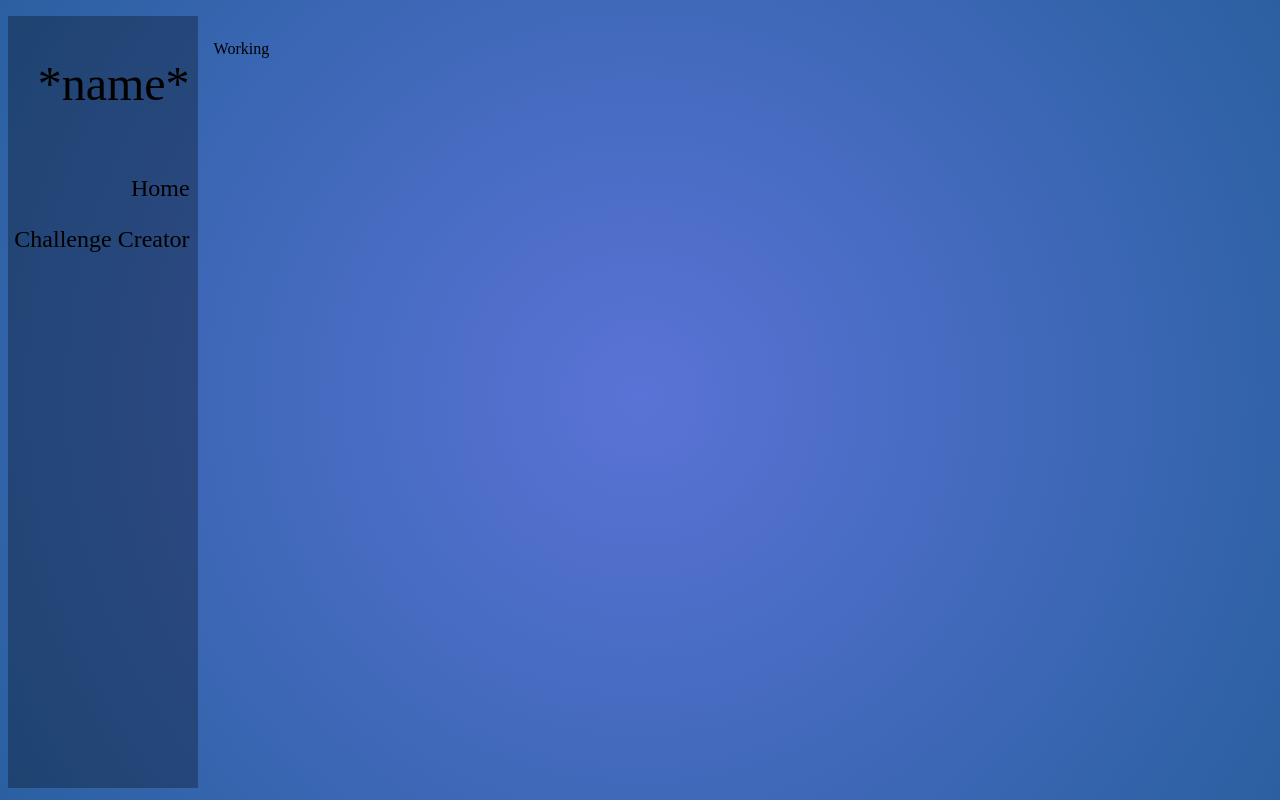
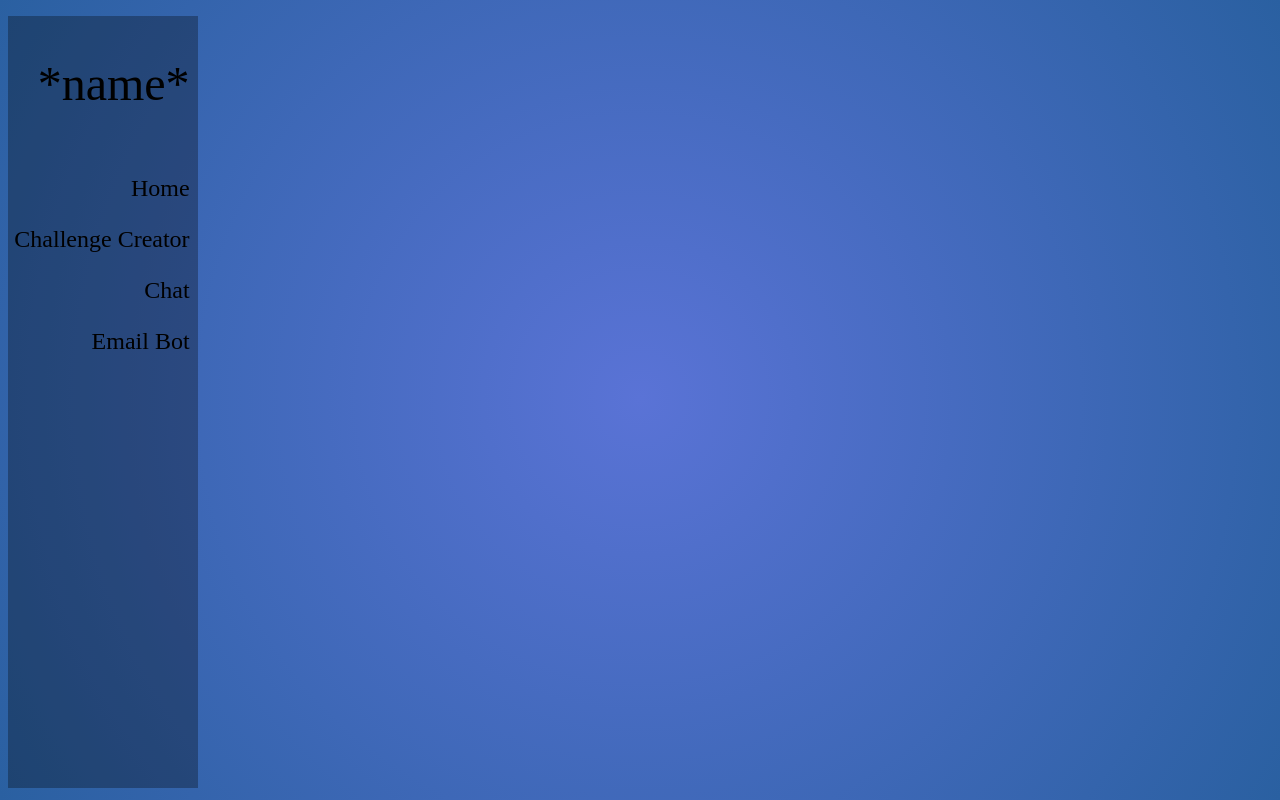
Before and after one commit to dk42506/lbc2-control-panel, a Next.js app: page /challengecreator in a window 1280 px wide. Built offline with nearby package versions, Linux system fonts and the light colour scheme; a web font is replaced by a local one.

Commit message:
added items to nav

```diff
--- a/src/components/ChallengeCreator/challengecreator.tsx
+++ b/src/components/ChallengeCreator/challengecreator.tsx
@@ -7,7 +7,9 @@ export default function ChallengeCreator() {
             <div className={styles.Container}>
                 <Nav />
                 <div className={styles.Main}>
-                    <p>Working</p>
+                    <form>
+
+                    </form>
                 </div>
             </div>
         </>
--- a/src/components/HomePage/homepage.tsx
+++ b/src/components/HomePage/homepage.tsx
@@ -15,6 +15,7 @@ export default function HomePage() {
                   Name
                 </div>
             </div>
+
           </div>
         </div>
       </>
--- a/src/components/Nav/Nav.tsx
+++ b/src/components/Nav/Nav.tsx
@@ -16,6 +16,12 @@ const Nav: React.FC<{}> = () => {
                 <div className={styles.element}>
                     <Link href='/challengecreator' className={styles.menuButton}>Challenge Creator</Link>
                 </div>
+                <div className={styles.element}>
+                    <Link href='/chatpage' className={styles.menuButton}>Chat</Link>
+                </div>
+                <div className={styles.element}>
+                    <Link href='/emailBot' className={styles.menuButton}>Email Bot</Link>
+                </div>
             </div>
         </div>
     )
```
